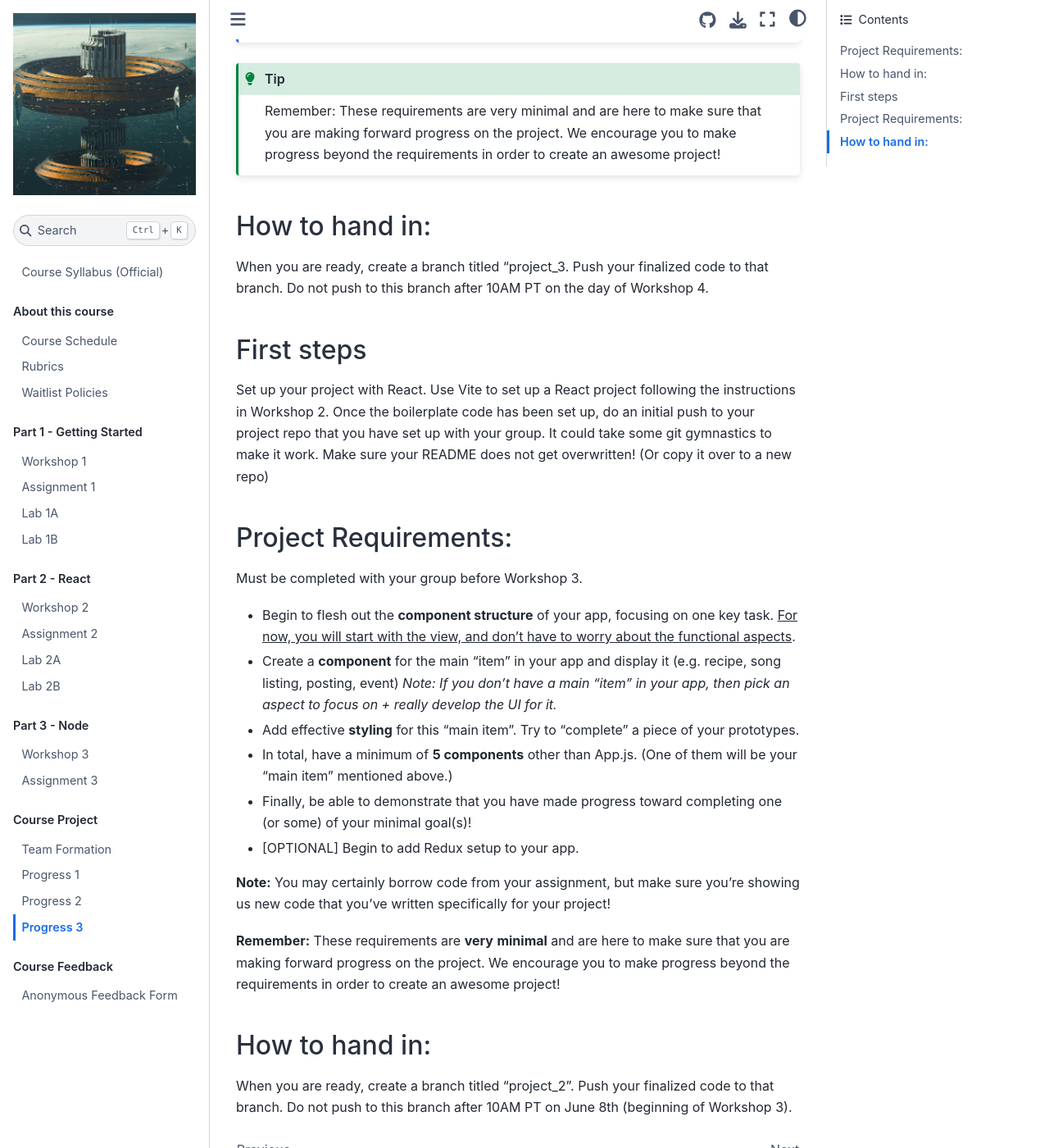
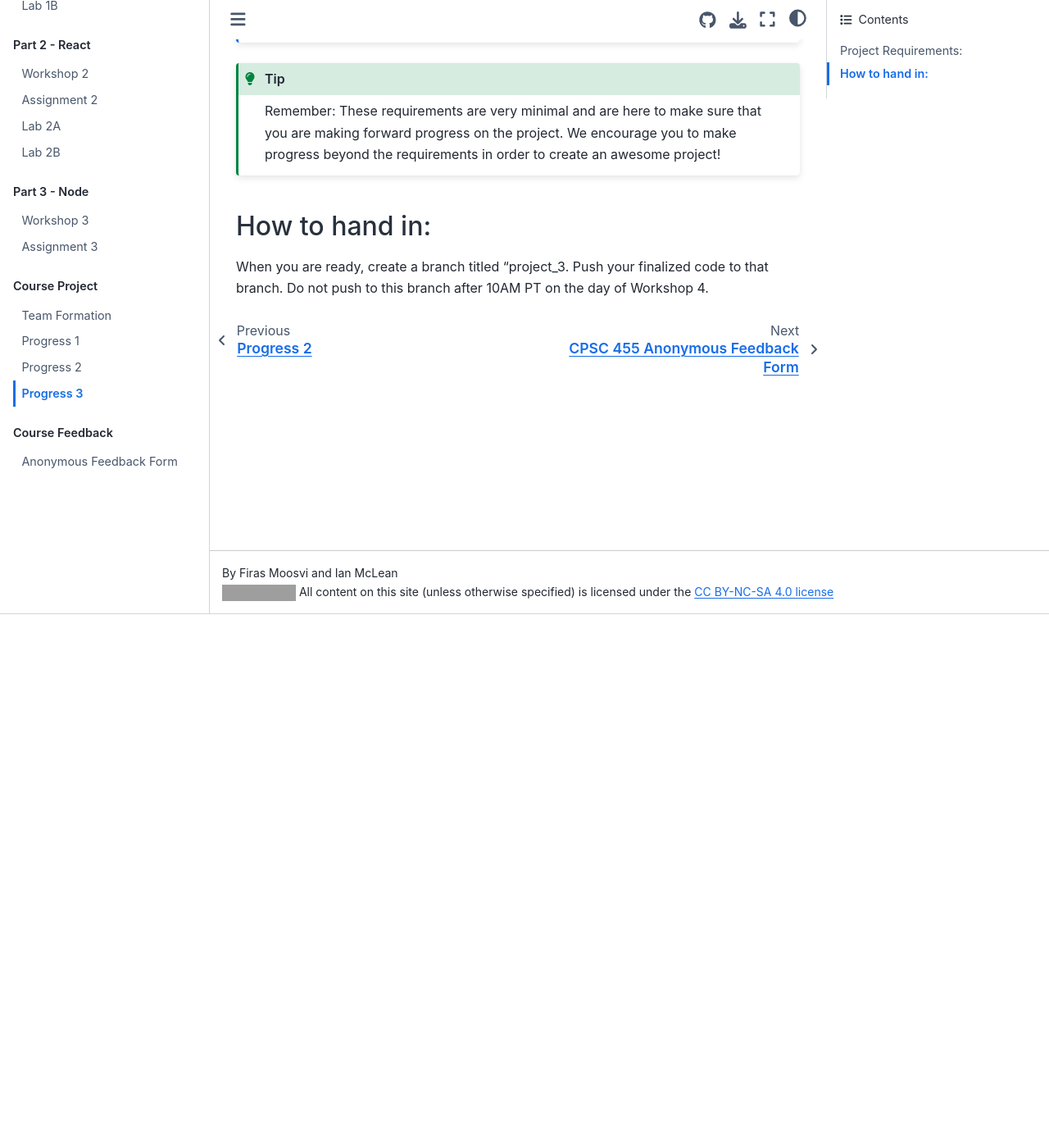
Before and after one commit to UBC-CS/cpsc455, a Jupyter Book: the page built from notes/project/progress03.md, in a window 1280 px wide and 1400 px high, scrolled down 651 px. Shown: the whole window at 82% size. Built offline with Jupyter Book 1.0.4 settings and Sphinx 7.4.7 and the Sphinx Book theme 1.1.4, drawn with Linux system fonts in a browser that asks for light colours; grey boxes are pictures that could not be loaded.

Commit message:
fix progress3

```diff
--- a/notes/project/progress03.md
+++ b/notes/project/progress03.md
@@ -21,43 +21,3 @@ Remember: These requirements are very minimal and are here to make sure that you
 ## How to hand in:
 
 When you are ready, create a branch titled “project_3. Push your finalized code to that branch. Do not push to this branch after 10AM PT on the day of Workshop 4.
-
-
-
-
-
-
-
-
-
-
-
-
-
-
-
-## First steps
-
-Set up your project with React. Use Vite to set up a React project following the instructions in Workshop 2. Once the boilerplate code has been set up, do an initial push to your project repo that you have set up with your group. It could take some git gymnastics to make it work. Make sure your README does not get overwritten! (Or copy it over to a new repo)
-
-
-## Project Requirements:
-
-Must be completed with your group before Workshop 3.
-
-- Begin to flesh out the **component structure** of your app, focusing on one key task. <u>For now, you will start with the view, and don’t have to worry about the functional aspects</u>.
-- Create a **component** for the main “item” in your app and display it (e.g. recipe, song listing, posting, event) _Note: If you don’t have a main “item” in your app, then pick an aspect to focus on + really develop the UI for it._
-
-- Add effective **styling** for this “main item”. Try to “complete” a piece of your prototypes.
-- In total, have a minimum of **5 components** other than App.js. (One of them will be your “main item” mentioned above.)
-
-- Finally, be able to demonstrate that you have made progress toward completing one (or some) of your minimal goal(s)!
-
-- [OPTIONAL] Begin to add Redux setup to your app.
-
-**Note:** You may certainly borrow code from your assignment, but make sure you’re showing us new code that you’ve written specifically for your project!
-
-**Remember:** These requirements are __very__ **minimal** and are here to make sure that you are making forward progress on the project. We encourage you to make progress beyond the requirements in order to create an awesome project!
-
-## How to hand in:
-When you are ready, create a branch titled “project_2”. Push your finalized code to that branch. Do not push to this branch after 10AM PT on June 8th (beginning of Workshop 3).
```
